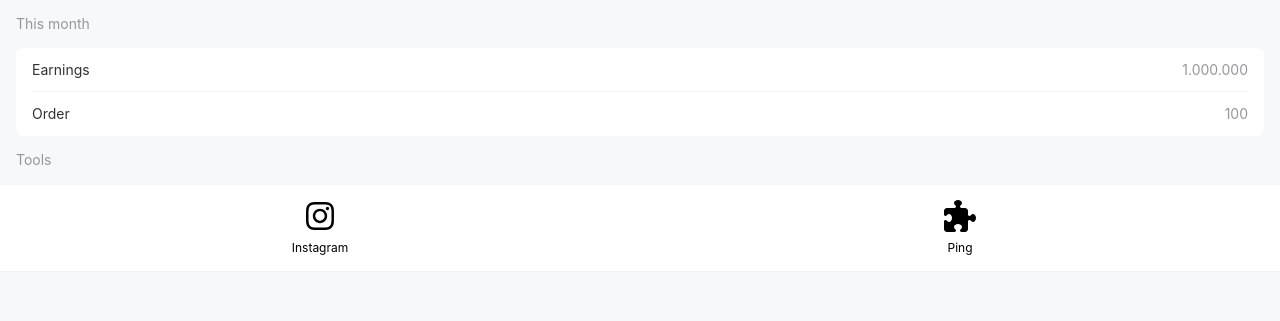
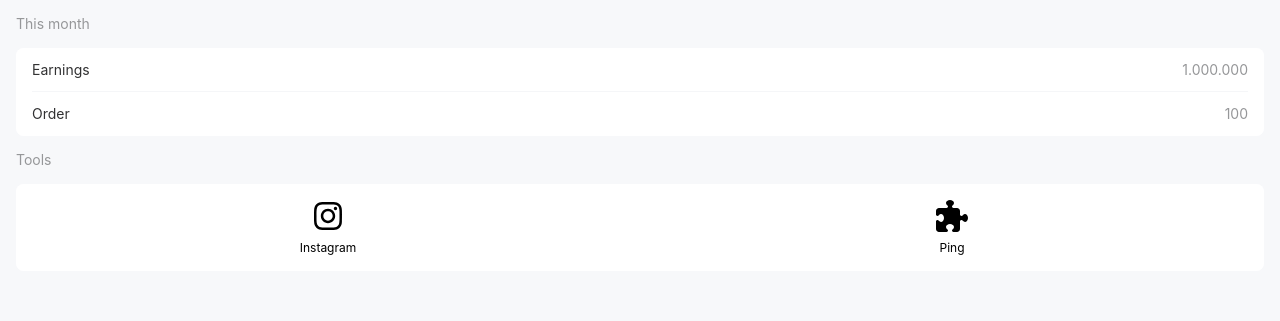
Before and after one commit to cacing69/room-pwa, a Vue app: page /#/en/home in a window 1280 px wide. Shown: the top 321 px of the page. Built offline with nearby package versions, Linux system fonts and the light colour scheme; what vue-query would draw is missing.

Commit message:
add more item

```diff
--- a/src/modules/home/home.page.vue
+++ b/src/modules/home/home.page.vue
@@ -5,7 +5,7 @@
       <van-cell title="Earnings" value="1.000.000" />
       <van-cell title="Order" value="100"/>
     </van-cell-group>
-    <van-cell-group title="Tools">
+    <van-cell-group inset title="Tools">
       <van-grid :border="false" clickable :column-num="2">
         <van-grid-item to="/en/instagram">
           <van-row>
```
